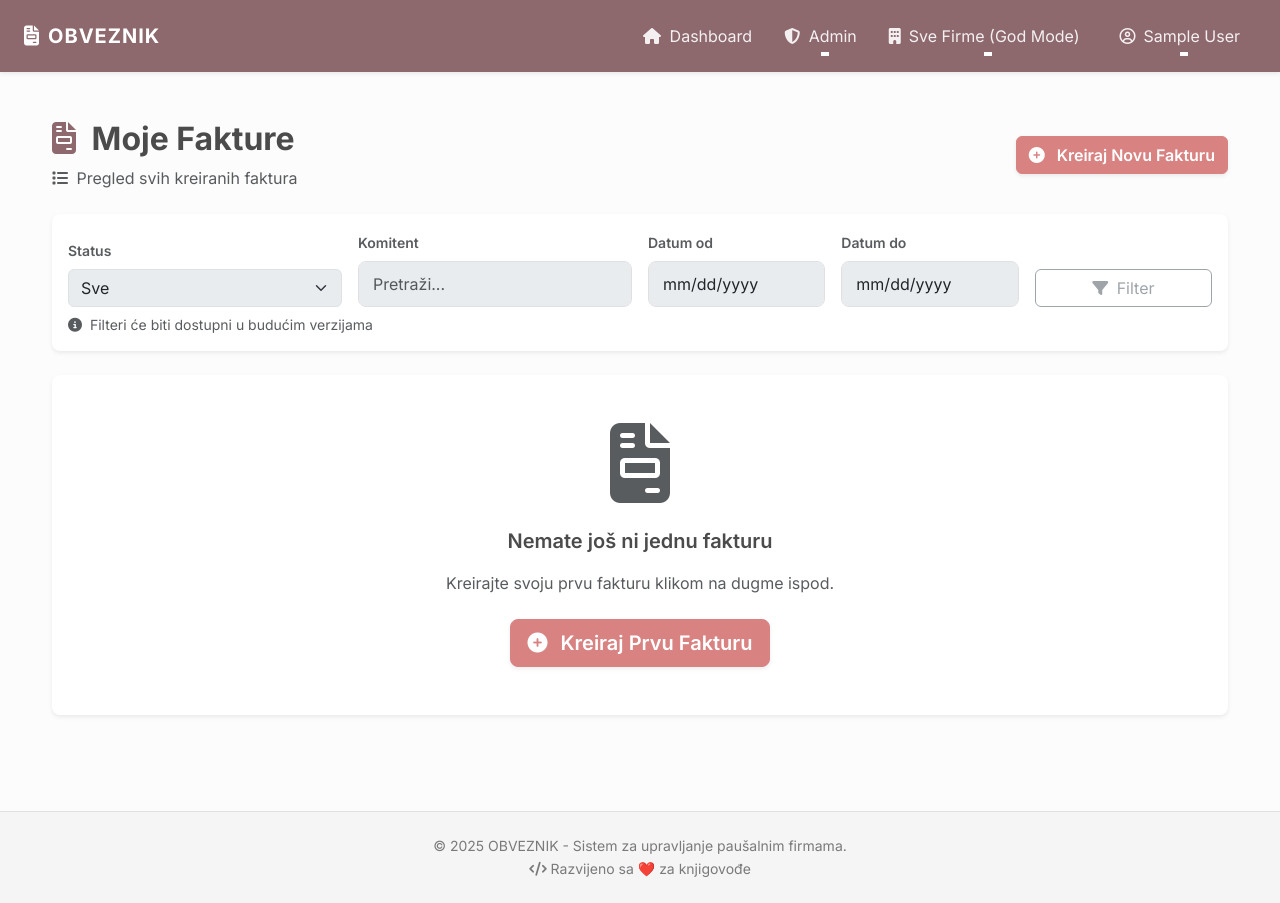
After one commit to miiihaaas/OBVEZNIK, a Flask app: page /fakture/ in a window 1280 px wide. The commit adds this page. Run offline with Flask 3, Linux system fonts and the light colour scheme; the visitor is signed in with stand-in values (Sample User, id 1); data that the repository does not hold is empty; some libraries are stand-ins or nearby versions.

Commit message:
feat: add invoice listing page and update navigation
- Added new /fakture route to display list of invoices for current user's company
- Updated navigation to point to invoice list instead of new invoice form
- Improved database query in finalize_faktura to use more efficient db.session.get
- Added integration test to verify invoice listing functionality for paušalac users
- Implemented tenant isolation to ensure users only see their own company's invoices

```diff
--- a/app/routes/fakture.py
+++ b/app/routes/fakture.py
@@ -9,6 +9,20 @@ from app.services.faktura_service import create_faktura, finalize_faktura
 from app.utils.query_helpers import filter_by_firma
 
 fakture_bp = Blueprint('fakture', __name__, url_prefix='/fakture')
+
+
+@fakture_bp.route('/')
+@login_required
+def lista():
+    """
+    Display list of all invoices for current user's firma.
+
+    Returns paginated list of invoices sorted by creation date (newest first).
+    """
+    # Get all fakture for current firma (with tenant isolation)
+    fakture = filter_by_firma(Faktura.query).order_by(Faktura.created_at.desc()).all()
+
+    return render_template('fakture/lista.html', fakture=fakture)
 
 
 @fakture_bp.route('/nova', methods=['GET', 'POST'])
--- a/app/services/faktura_service.py
+++ b/app/services/faktura_service.py
@@ -204,7 +204,7 @@ def finalize_faktura(faktura_id):
         - Sets finalized_at timestamp
         - Finalized invoices are immutable (cannot be edited)
     """
-    faktura = Faktura.query.get(faktura_id)
+    faktura = db.session.get(Faktura, faktura_id)
 
     if not faktura:
         raise ValueError(f"Faktura with ID {faktura_id} not found.")
--- a/app/templates/base.html
+++ b/app/templates/base.html
@@ -43,7 +43,7 @@
                     </li>
                     {% if current_user.role != 'admin' %}
                     <li class="nav-item">
-                        <a class="nav-link px-3" href="{{ url_for('fakture.nova_faktura') }}">
+                        <a class="nav-link px-3" href="{{ url_for('fakture.lista') }}">
                             <i class="fa-solid fa-file-invoice me-1" aria-hidden="true"></i>
                             <span>Fakture</span>
                         </a>
--- /dev/null
+++ b/app/templates/fakture/lista.html
@@ -0,0 +1,212 @@
+{% extends "base.html" %}
+
+{% block title %}Fakture - OBVEZNIK{% endblock %}
+
+{% block content %}
+<div class="container mt-4 mb-5">
+    <!-- Page Header -->
+    <div class="row mb-4 align-items-center">
+        <div class="col-md-8">
+            <h1 class="mb-2">
+                <i class="fa-solid fa-file-invoice me-2 text-primary"></i>
+                Moje Fakture
+            </h1>
+            <p class="text-muted mb-0">
+                <i class="fa-solid fa-list me-1"></i>
+                Pregled svih kreiranih faktura
+            </p>
+        </div>
+        <div class="col-md-4 text-end">
+            <a href="{{ url_for('fakture.nova_faktura') }}" class="btn btn-primary shadow-sm">
+                <i class="fa-solid fa-plus-circle me-2"></i>
+                Kreiraj Novu Fakturu
+            </a>
+        </div>
+    </div>
+
+    <!-- Filters (Placeholder for future stories) -->
+    <div class="row mb-4">
+        <div class="col-12">
+            <div class="card border-0 shadow-sm">
+                <div class="card-body">
+                    <div class="row g-3 align-items-end">
+                        <div class="col-md-3">
+                            <label class="form-label small text-muted">Status</label>
+                            <select class="form-select" disabled>
+                                <option>Sve</option>
+                                <option>Draft</option>
+                                <option>Izdata</option>
+                                <option>Stornirana</option>
+                            </select>
+                        </div>
+                        <div class="col-md-3">
+                            <label class="form-label small text-muted">Komitent</label>
+                            <input type="text" class="form-control" placeholder="Pretraži..." disabled>
+                        </div>
+                        <div class="col-md-2">
+                            <label class="form-label small text-muted">Datum od</label>
+                            <input type="date" class="form-control" disabled>
+                        </div>
+                        <div class="col-md-2">
+                            <label class="form-label small text-muted">Datum do</label>
+                            <input type="date" class="form-control" disabled>
+                        </div>
+                        <div class="col-md-2">
+                            <button class="btn btn-outline-secondary w-100" disabled>
+                                <i class="fa-solid fa-filter me-1"></i> Filter
+                            </button>
+                        </div>
+                    </div>
+                    <small class="text-muted d-block mt-2">
+                        <i class="fa-solid fa-info-circle me-1"></i>
+                        Filteri će biti dostupni u budućim verzijama
+                    </small>
+                </div>
+            </div>
+        </div>
+    </div>
+
+    <!-- Fakture List -->
+    {% if fakture %}
+    <div class="row">
+        <div class="col-12">
+            <div class="card border-0 shadow-sm">
+                <div class="card-body p-0">
+                    <div class="table-responsive">
+                        <table class="table table-hover mb-0">
+                            <thead class="bg-light">
+                                <tr>
+                                    <th class="px-4 py-3">Broj Fakture</th>
+                                    <th class="py-3">Komitent</th>
+                                    <th class="py-3">Datum Prometa</th>
+                                    <th class="py-3">Datum Dospeća</th>
+                                    <th class="py-3 text-end">Iznos (RSD)</th>
+                                    <th class="py-3 text-center">Status</th>
+                                    <th class="py-3 text-center">Akcije</th>
+                                </tr>
+                            </thead>
+                            <tbody>
+                                {% for faktura in fakture %}
+                                <tr>
+                                    <td class="px-4 py-3">
+                                        <a href="{{ url_for('fakture.detail', faktura_id=faktura.id) }}" class="text-decoration-none fw-semibold">
+                                            <i class="fa-solid fa-file-invoice me-1 text-muted"></i>
+                                            {{ faktura.broj_fakture }}
+                                        </a>
+                                    </td>
+                                    <td class="py-3">
+                                        <div class="fw-semibold">{{ faktura.komitent.naziv }}</div>
+                                        <small class="text-muted">PIB: {{ faktura.komitent.pib }}</small>
+                                    </td>
+                                    <td class="py-3">
+                                        <i class="fa-regular fa-calendar me-1 text-muted"></i>
+                                        {{ faktura.datum_prometa.strftime('%d.%m.%Y') }}
+                                    </td>
+                                    <td class="py-3">
+                                        <i class="fa-regular fa-calendar-check me-1 text-muted"></i>
+                                        {{ faktura.datum_dospeca.strftime('%d.%m.%Y') }}
+                                    </td>
+                                    <td class="py-3 text-end fw-semibold">
+                                        {{ '{:,.2f}'.format(faktura.ukupan_iznos_rsd).replace(',', ' ').replace('.', ',') }} RSD
+                                    </td>
+                                    <td class="py-3 text-center">
+                                        {% if faktura.status == 'draft' %}
+                                            <span class="badge bg-warning text-dark">
+                                                <i class="fa-solid fa-pencil me-1"></i>
+                                                Draft
+                                            </span>
+                                        {% elif faktura.status == 'izdata' %}
+                                            <span class="badge bg-success">
+                                                <i class="fa-solid fa-check me-1"></i>
+                                                Izdata
+                                            </span>
+                                        {% elif faktura.status == 'stornirana' %}
+                                            <span class="badge bg-danger">
+                                                <i class="fa-solid fa-ban me-1"></i>
+                                                Stornirana
+                                            </span>
+                                        {% endif %}
+                                    </td>
+                                    <td class="py-3 text-center">
+                                        <div class="btn-group btn-group-sm">
+                                            <a href="{{ url_for('fakture.detail', faktura_id=faktura.id) }}"
+                                               class="btn btn-outline-primary"
+                                               title="Pogledaj detalje">
+                                                <i class="fa-solid fa-eye"></i>
+                                            </a>
+                                            {% if faktura.status == 'izdata' and faktura.pdf_url %}
+                                            <a href="{{ faktura.pdf_url }}"
+                                               class="btn btn-outline-secondary"
+                                               title="Preuzmi PDF"
+                                               target="_blank">
+                                                <i class="fa-solid fa-download"></i>
+                                            </a>
+                                            {% endif %}
+                                        </div>
+                                    </td>
+                                </tr>
+                                {% endfor %}
+                            </tbody>
+                        </table>
+                    </div>
+                </div>
+            </div>
+        </div>
+    </div>
+
+    <!-- Summary Stats -->
+    <div class="row mt-4">
+        <div class="col-md-12">
+            <div class="card border-0 shadow-sm bg-light">
+                <div class="card-body">
+                    <div class="row text-center">
+                        <div class="col-md-3">
+                            <div class="fw-semibold text-muted small">Ukupno Faktura</div>
+                            <div class="fs-4 fw-bold text-primary">{{ fakture|length }}</div>
+                        </div>
+                        <div class="col-md-3">
+                            <div class="fw-semibold text-muted small">Draft</div>
+                            <div class="fs-4 fw-bold text-warning">
+                                {{ fakture|selectattr('status', 'equalto', 'draft')|list|length }}
+                            </div>
+                        </div>
+                        <div class="col-md-3">
+                            <div class="fw-semibold text-muted small">Izdate</div>
+                            <div class="fs-4 fw-bold text-success">
+                                {{ fakture|selectattr('status', 'equalto', 'izdata')|list|length }}
+                            </div>
+                        </div>
+                        <div class="col-md-3">
+                            <div class="fw-semibold text-muted small">Stornirane</div>
+                            <div class="fs-4 fw-bold text-danger">
+                                {{ fakture|selectattr('status', 'equalto', 'stornirana')|list|length }}
+                            </div>
+                        </div>
+                    </div>
+                </div>
+            </div>
+        </div>
+    </div>
+
+    {% else %}
+    <!-- Empty State -->
+    <div class="row">
+        <div class="col-12">
+            <div class="card border-0 shadow-sm">
+                <div class="card-body text-center py-5">
+                    <i class="fa-solid fa-file-invoice display-1 text-muted mb-4"></i>
+                    <h3 class="mb-3">Nemate još ni jednu fakturu</h3>
+                    <p class="text-muted mb-4">
+                        Kreirajte svoju prvu fakturu klikom na dugme ispod.
+                    </p>
+                    <a href="{{ url_for('fakture.nova_faktura') }}" class="btn btn-primary btn-lg shadow-sm">
+                        <i class="fa-solid fa-plus-circle me-2"></i>
+                        Kreiraj Prvu Fakturu
+                    </a>
+                </div>
+            </div>
+        </div>
+    </div>
+    {% endif %}
+</div>
+{% endblock %}
```
Also changed, not shown: tests/integration/test_faktura_flow.py (+30 -0 lines).
